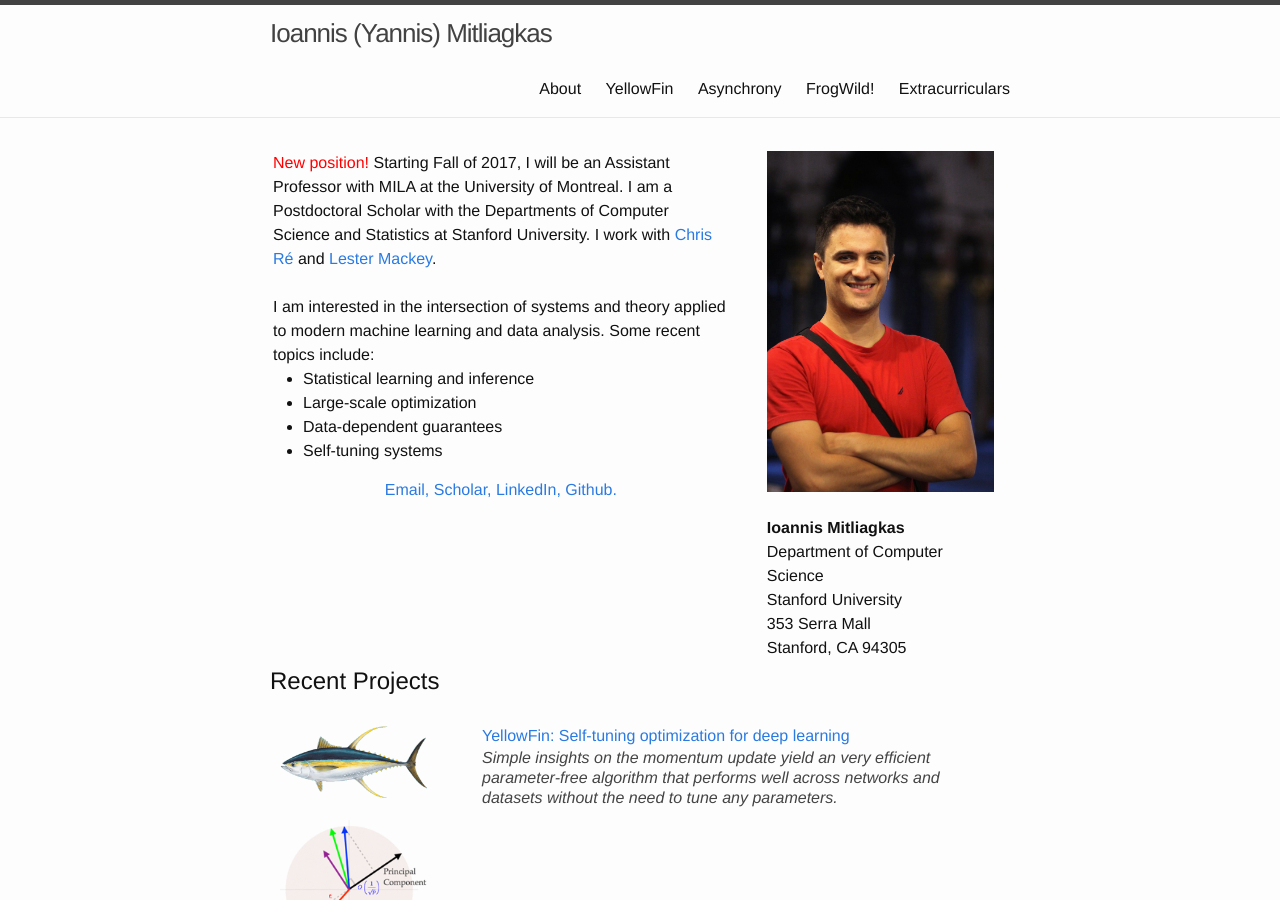
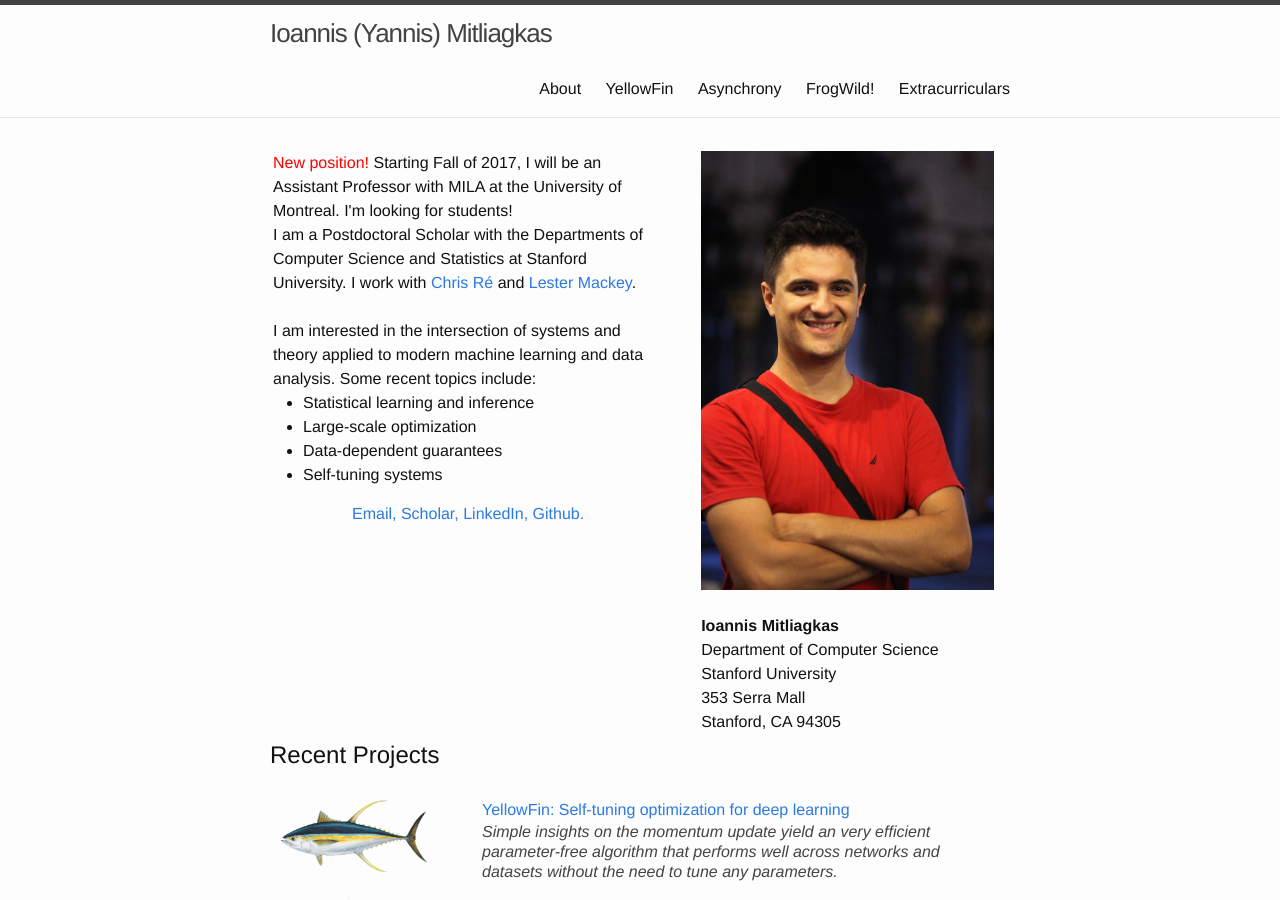
Before and after one commit to mitliagkas/mitliagkas.github.io, a Jekyll site: the page built from index.html, in a window 1280 px wide and 900 px high. Built offline with Jekyll 4.4.1, drawn with Linux system fonts in a browser that asks for light colours; some of the changed text lies outside the part shown.

Commit message:
Papers news

```diff
--- a/index.html
+++ b/index.html
@@ -14,6 +14,8 @@
 		New position!
 	</font>
 	Starting Fall of 2017, I will be an Assistant Professor with MILA at the University of Montreal.
+	I'm looking for students!
+	<br>
 	I am a Postdoctoral Scholar with the Departments of Computer Science and Statistics at Stanford University.
         I work 	with <a href="http://cs.stanford.edu/people/chrismre/">Chris R&eacute;</a> and <a href="http://web.stanford.edu/~lmackey/">Lester Mackey</a>.
 	<!--I got my PhD at The University of Texas at Austin with <a href="http://users.ece.utexas.edu/%7Ecmcaram/">Constantine Caramanis</a> and <a href="http://www.ece.utexas.edu/people/faculty/sriram-vishwanath">Sriram Vishwanath</a>,
@@ -73,14 +75,14 @@
     <ul>
       <li>
       <a href="http://dawn.cs.stanford.edu/2017/07/05/yellowfin/">
-      <img src="{{ site.baseurl }}/images/YellowFin.gif" alt="" title="Self-tuning!">
+      <img src="{{ site.baseurl }}/images/Yellowfin.gif" alt="" title="Self-tuning!">
       <div>
 	YellowFin: Self-tuning optimization for deep learning
         <em>Simple insights on the momentum update yield an very efficient parameter-free algorithm that performs well across networks and datasets without the need to tune any parameters.</em>
       </div></a>
       </li>
       <li>
-      <a href="{{ site.baseurl}}/">
+      <a href="https://arxiv.org/abs/1707.02670">
       <img src="{{ site.baseurl }}/images/pca.png" alt="" title="Accelerated power iteration">
       <div>
 	Accelerated stochastic power iteration
@@ -119,6 +121,20 @@
   <h2>Recent News</h2>
   <div id="" style="overflow-y:scroll; height:200px;">
   <ul>
+		<li>July 2017:
+			<span style="font-weight:bold">
+			<font color="red">
+				New preprint!
+			</font>
+			</span> Representation Learning and Adversarial Generation of 3D Point Clouds
+				<a href="https://arxiv.org/abs/1707.02392">[arxiv]</a>.
+		<li>July 2017:
+			<span style="font-weight:bold">
+			<font color="red">
+				New preprint!
+			</font>
+			</span> Accelerated stochastic power iteration
+				<a href="https://arxiv.org/abs/1707.02670">[arxiv]</a>.
 		<li>June 2017:
 			<span style="font-weight:bold">
 			<font color="red">
```
